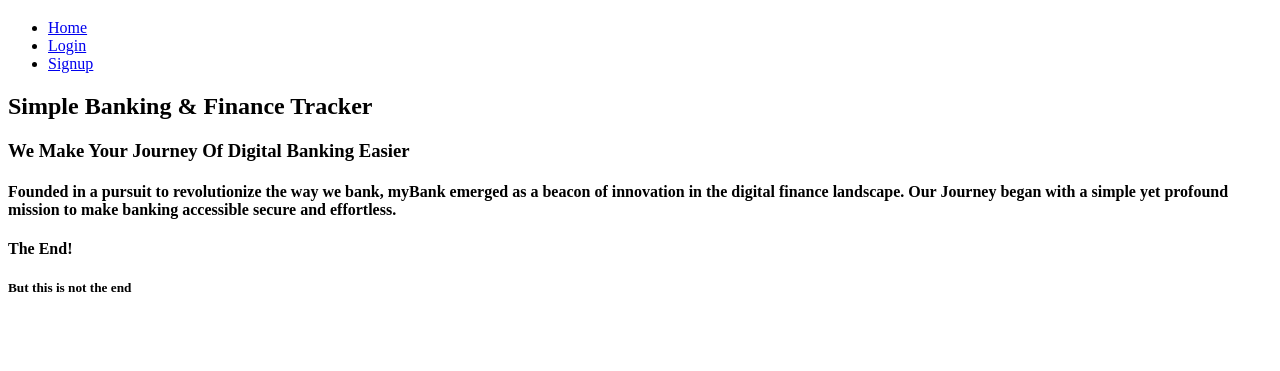
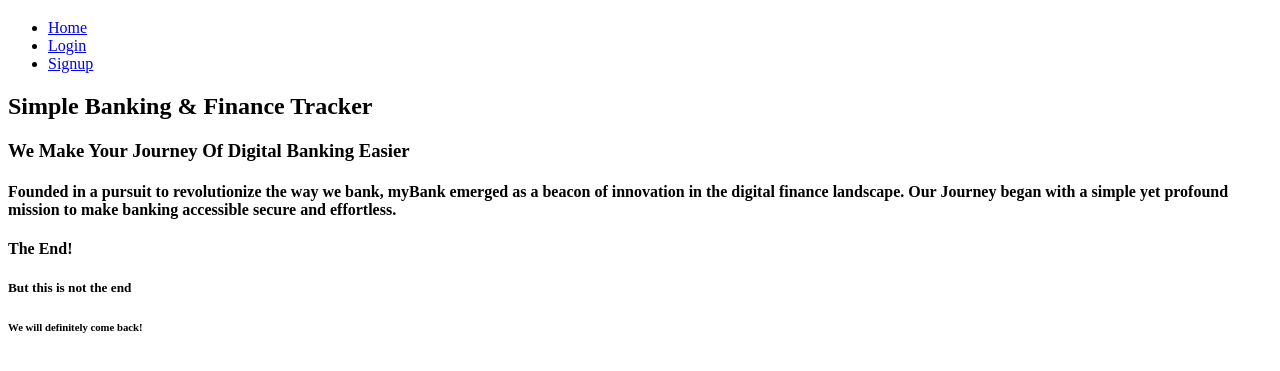
Before and after one commit to JoeydePukka/myBank, a plain HTML site: page index.html in a window 1280 px wide. Shown: the part 61-432 px from the top of the page. Drawn offline with Linux system fonts and the light colour scheme.

Commit message:
Added a new line

```diff
--- a/index.html
+++ b/index.html
@@ -41,6 +41,10 @@
         <div>
             <h5>But this is not the end</h5>
         </div>
+
+        <div>
+            <h6>We will definitely come back!</h6>
+        </div>
     </body>
 
 
```
